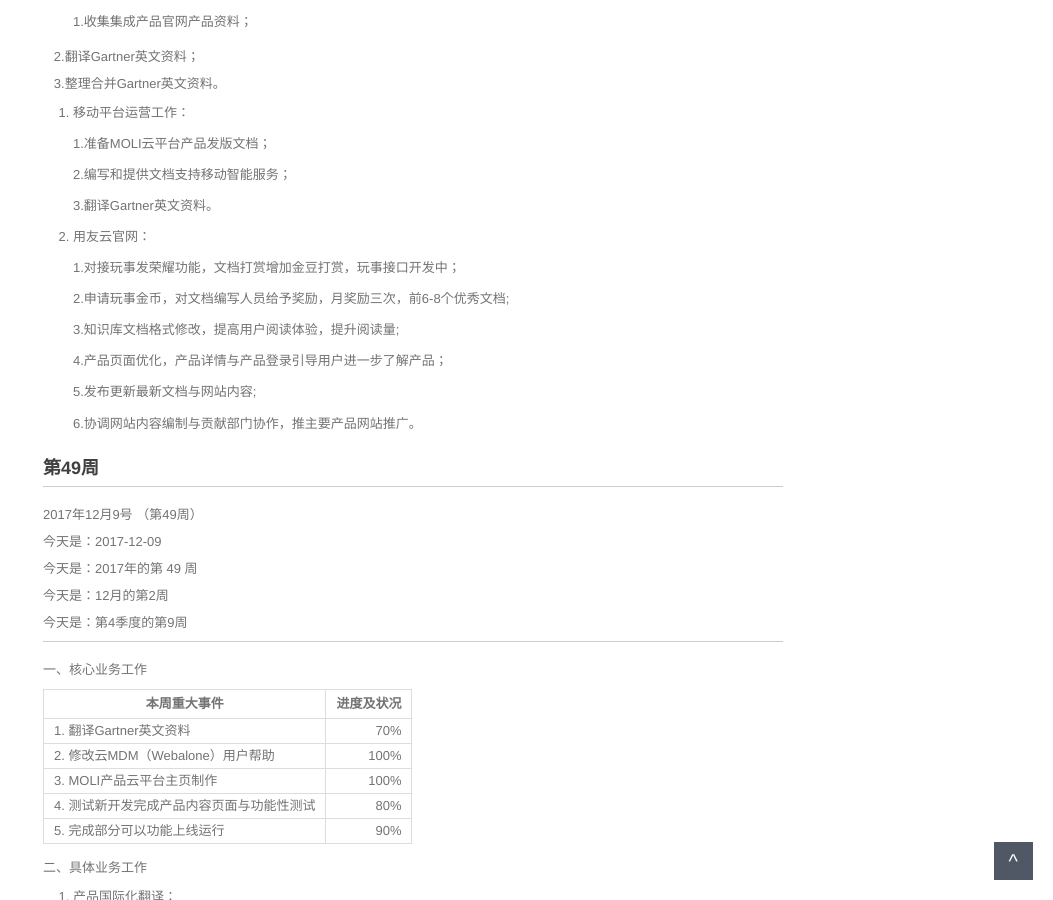
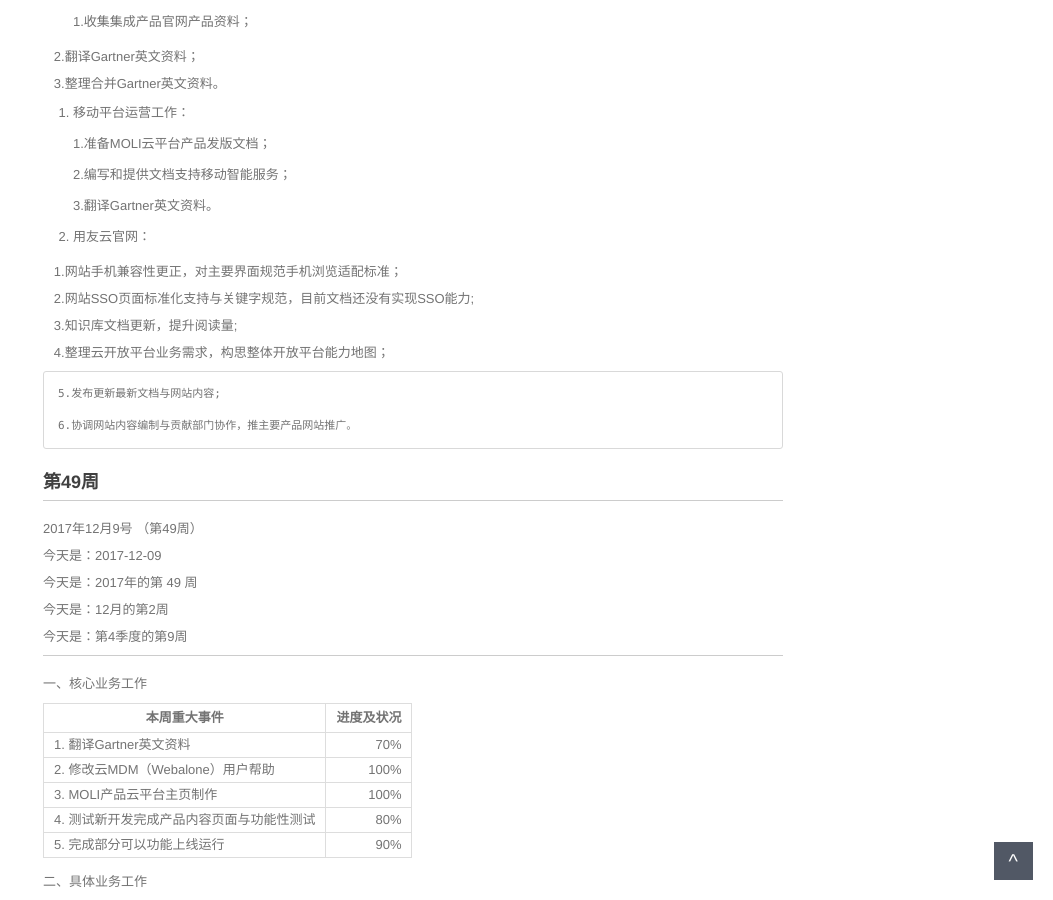
Before and after one commit to walllFlower/blog, a Jekyll site: the page built from _posts/2017-06-22-day_report_cxz.md, in a window 1280 px wide and 900 px high, scrolled down 906 px. Shown: the whole window, without its empty margins (227-1280 px from the left). Built offline with Jekyll 4.4.1, drawn with Linux system fonts in a browser that asks for light colours; comment, search, counter and statistics services are not loaded.

Commit message:
Update 2017-06-22-day_report_cxz.md

```diff
--- a/_posts/2017-06-22-day_report_cxz.md
+++ b/_posts/2017-06-22-day_report_cxz.md
@@ -62,13 +62,13 @@ categories: 日报
 
 4. 用友云官网：
 
-    1.对接玩事发荣耀功能，文档打赏增加金豆打赏，玩事接口开发中；
+    1.网站手机兼容性更正，对主要界面规范手机浏览适配标准；
 
-    2.申请玩事金币，对文档编写人员给予奖励，月奖励三次，前6-8个优秀文档;
+    2.网站SSO页面标准化支持与关键字规范，目前文档还没有实现SSO能力;
 
-    3.知识库文档格式修改，提高用户阅读体验，提升阅读量;
+    3.知识库文档更新，提升阅读量;
 
-    4.产品页面优化，产品详情与产品登录引导用户进一步了解产品；
+    4.整理云开放平台业务需求，构思整体开放平台能力地图；
 
     5.发布更新最新文档与网站内容;
 
```
